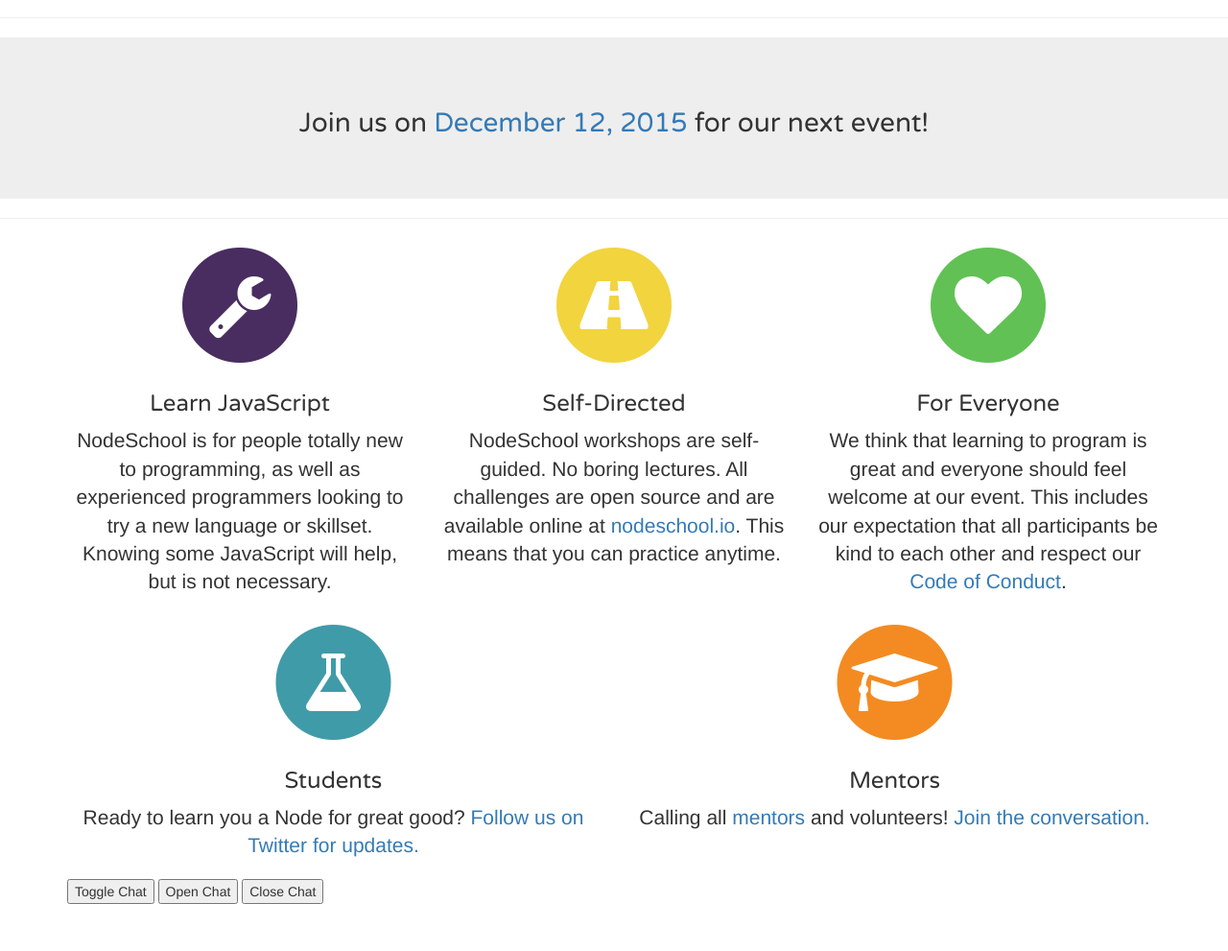
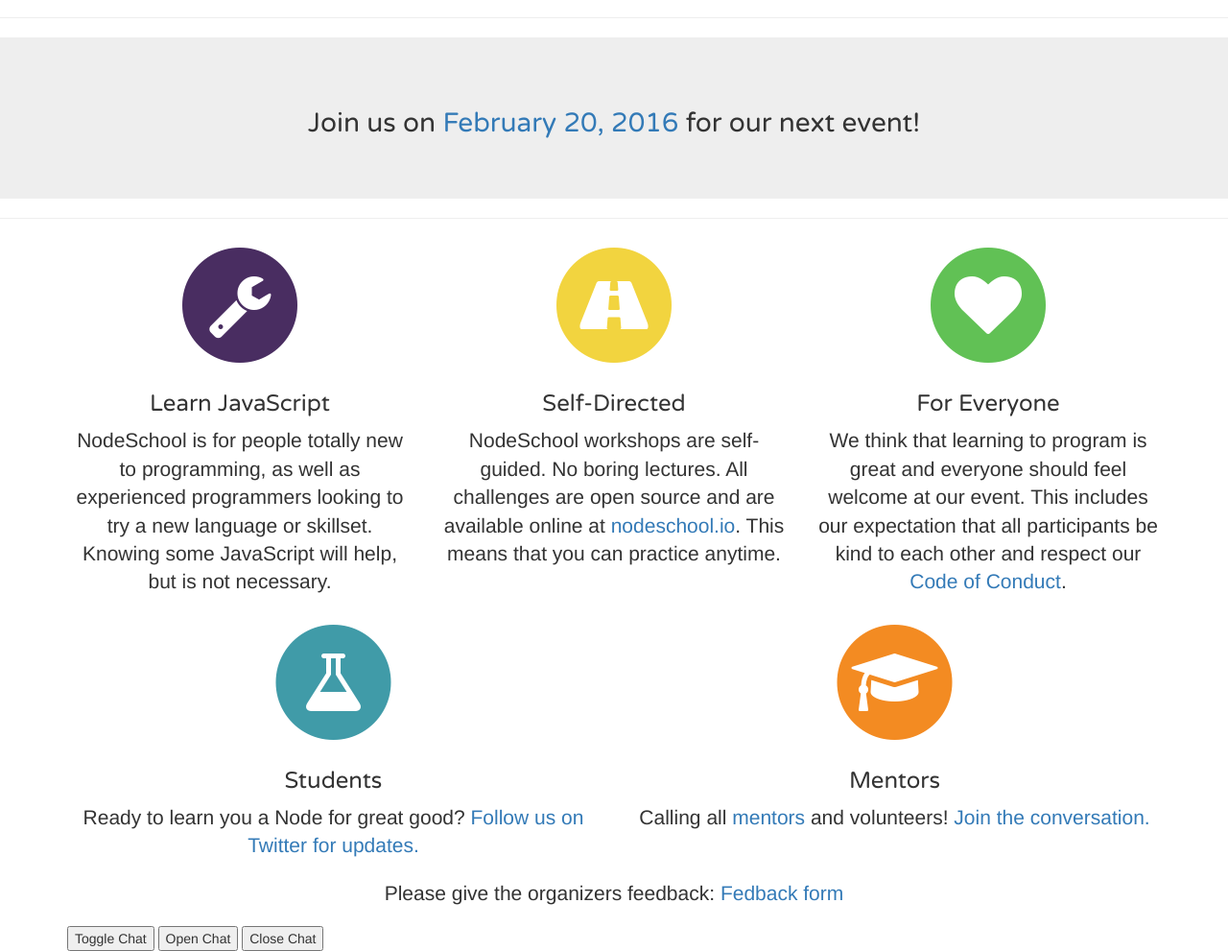
Before and after one commit to nodeschool/washingtondc, a website: page index.html in a window 1280 px wide. Shown: the part 237-1228 px from the top of the page at 96% size. Before the commit the page ends 1179 px from the top, so only its background shows below. Drawn offline with nearby package versions, Linux system fonts and the light colour scheme; some packages are replaced by stand-ins of ours; a script that the page names is missing.

Commit message:
Adding the Feb 2016 event and the link for feedback

```diff
--- a/index.html
+++ b/index.html
@@ -45,7 +45,7 @@
     <!--jumbotron-next-event-->
     <div class="jumbotron jumbotron-next-event">
       <div class="container text-center">
-        <h2>Join us on <a href="http://www.meetup.com/node-dc/events/226957743/">December 12, 2015</a> for our next event!</h2>
+      <h2>Join us on <a href="http://www.meetup.com/node-dc/events/227482775/">February 20, 2016</a> for our next event!</h2>
       </div>
     </div>
     <hr />
@@ -111,6 +111,9 @@
           <a href="https://gitter.im/nodeschool/washingtondc">
           Join the conversation.</a></p>
         </div>
+        <div class="col-md-12 text-center">
+          <p class="lead">Please give the organizers feedback: <a href="https://docs.google.com/forms/d/1gY2-kEy4V2wRph7VUNoi2yKKUEItFH28VH038z6RjGQ/viewform">Fedback form</a></p>
+        </div>
       </div>
       <button class="js-gitter-toggle-chat-button">Toggle Chat</button>
 <button class="js-gitter-toggle-chat-button" data-gitter-toggle-chat-state="true">Open Chat</button>
```
